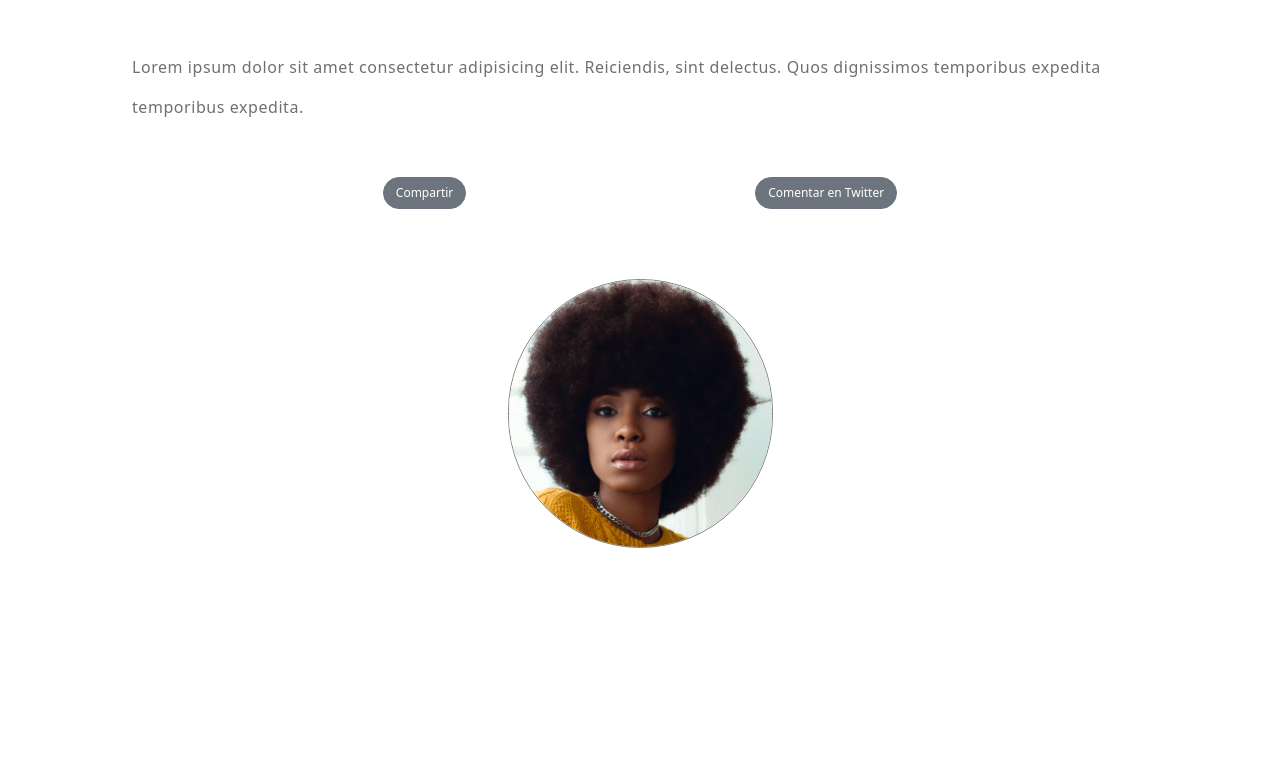
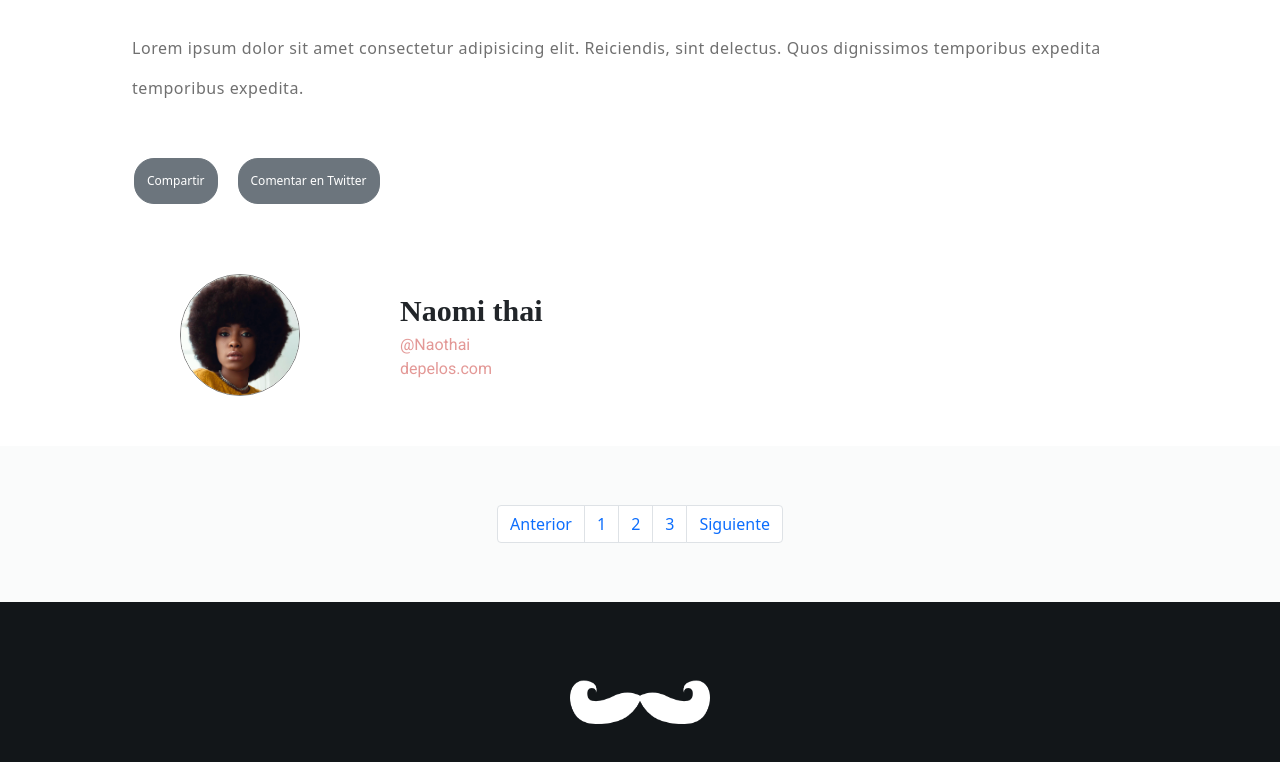
Before and after one commit to TanaAC/barbershop, a plain HTML site: page index.html in a window 1280 px wide. Shown: the part 1206-1968 px from the top of the page. Before the commit the page ends 1788 px from the top, so only its background shows below. Drawn offline with nearby package versions, Linux system fonts and the light colour scheme; a script that the page names is missing; a web font is replaced by a local one.

Commit message:
almost finished

```diff
--- a/assets/scss/abstracts/_variables.scss
+++ b/assets/scss/abstracts/_variables.scss
@@ -5,10 +5,10 @@ $color-light-gray:#D1D1D1;
 $color-fuzzy-wuzzy:#E56353;
 $color-ruddy-pink:#D76C69;
 $color-spanish-pink:#ECBCBA;
-$color-Eerie-black: #121619;
+$color-Eerielack-b: #121619;
 $color-raisin-black: #222323;
 $color-nickel: #6C6E70;
-
+$color-grey-light:#c4cccf17;
 
 
 //font-sizes
@@ -17,3 +17,12 @@ $fz-x-larg: 30px;
 $fz-larg: 18px;
 $fz-medium: 16px;
 $fz-small: 12px;
+
+//font-familys
+$ff-roboto:'Roboto', sans-serif;
+$ff-playf :'Playfair Display', serif;
+
+//font-weight
+$fw-black: 900;
+$fw-medium: 500;
+$fw-regular: 400;
--- a/assets/scss/components/_buttons.scss
+++ b/assets/scss/components/_buttons.scss
@@ -9,10 +9,18 @@ border-radius: 20px;
 -o-border-radius: 20px;
 font-size: $fz-small;
 margin-bottom: 70px;
-
+height: 46px;
+margin-left: 20px;
 }
 
 .section-button{
     display: flex;
     justify-content: space-evenly;
+    @media screen and (min-width: 992px){
+    justify-content: left;
+    margin-left: 20px;
+    }
+
+
+
 }
--- a/assets/scss/components/_navbar.scss
+++ b/assets/scss/components/_navbar.scss
@@ -1,3 +1,10 @@
-.nav-barbershop{
-    background-color: black;
+.nav-barbershop {
+  background-color: black;
+
+  &__logo {
+    @media screen and (min-width: 992px) {
+      width: 78px;
+      height: 45px;
+    }
+  }
 }
--- /dev/null
+++ b/assets/scss/components/_pagination.scss
@@ -0,0 +1,8 @@
+.pagination-button{
+   height: 156px;
+   display: flex;
+   justify-content: center;
+   align-items: center;
+   margin-top: 50px;
+   background-color: $color-grey-light;
+}
--- /dev/null
+++ b/assets/scss/layout/_data-section.scss
@@ -0,0 +1,41 @@
+.data-section{
+
+    text-align: start;
+&__name{
+    font-family:$ff-playf;
+    font-size: $fz-x-larg;
+    font-weight: $fw-black;
+    width: 164px;
+}
+
+@media screen and (min-width: 992px) {
+    flex-direction: row;
+    justify-content: start;
+    margin-left: 100px;
+  }
+
+  &__nickname{
+    font-family: $ff-roboto;
+    color: #D76C69B2;
+    width: 164px;
+}
+
+  &__web{
+    font-family: $ff-roboto;
+    color: #D76C69B2;
+  }
+
+  &__paragraph{
+     width: 617px;
+     height: 108px;
+     margin-left: 20px;
+     margin-top: 50px;
+     color:$color-nickel;
+
+     @media screen and (min-width: 414px){
+     display: none;
+     }
+  }
+
+
+}
--- a/assets/scss/layout/_footer.scss
+++ b/assets/scss/layout/_footer.scss
@@ -0,0 +1,14 @@
+.blog-footer{
+    background-color: $color-Eerielack-b;
+    height: 206px;
+    display: flex;
+    justify-content: center;
+    align-items: center;
+
+    @media screen and (min-width: 992px) {
+    .image-footer {
+    width: 140px;
+    height: 70px;
+    }
+    }
+}
--- a/assets/scss/layout/_hero-section.scss
+++ b/assets/scss/layout/_hero-section.scss
@@ -3,6 +3,7 @@
     justify-content: center;
     align-items: center;
     background-image: url(../img/post-image.jpg);
+    background-position: center;
     background-size:cover;
     background-repeat: no-repeat;
     position: relative;
@@ -13,7 +14,8 @@
     &__title {
     font-family: 'Playfair Display', serif;
     font-size: 40px;
-    font-weight: bolder;
+    font-weight: $fw-black;
+    text-align: center;
     }
 
     &__fas {
@@ -21,6 +23,7 @@
     display: grid;
     align-items: center;
     margin-top: 520px;
+    stroke: $color-white;
     }
 
 
--- a/assets/scss/layout/_presentation-section.scss
+++ b/assets/scss/layout/_presentation-section.scss
@@ -1,15 +1,22 @@
-.presentation-section{
-display: flex;
-justify-content: center;
-
-&__img{
+.presentation-section {
+  display: flex;
+  justify-content: center;
+  flex-direction: column;
+  align-items: center;
+  @media screen and (min-width: 992px) {
+    flex-direction: row;
+    justify-content: start;
+    margin-left: 180px;
+  }
+  &__img {
     border: 1px solid gray;
     border-radius: 150px;
     -webkit-border-radius: 150px;
     -moz-border-radius: 150px;
     -ms-border-radius: 150px;
     -o-border-radius: 150px;
+    width: 120px;
+  }
+
 
 }
-
-}
--- a/assets/scss/main.scss
+++ b/assets/scss/main.scss
@@ -12,9 +12,11 @@
 // components
 @import "components/buttons";
 @import "components/navbar";
+@import "components/pagination";
 
 //layout
 @import "layout/footer";
 @import "layout/hero-section";
 @import "layout/blog-section";
 @import "layout/presentation-section";
+@import "layout/_data-section";
--- a/index.html
+++ b/index.html
@@ -38,7 +38,7 @@
     <nav class="navbar navbar-expand-md navbar-dark nav-barbershop">
       <div class="container">
         <a class="navbar-brand" href="/assets/img/logo.png">
-          <img width="132" height="53" src="/assets/img/logo.png" alt="logo-barbershop"/></a>
+          <img class="navbar__logo" width="81" height="34" src="/assets/img/logo.png" alt="logo-barbershop"/></a>
           <button class="navbar-toggler" type="button" data-bs-toggle="collapse" data-bs-target="#navbarNav" aria-controls="navbarNav" aria-expanded="false"
           aria-label="Toggle navigation"><span class="navbar-toggler-icon"></span></button>
         <div class="collapse navbar-collapse justify-content-end" id="navbarNav">
@@ -71,7 +71,10 @@
         tu corte de cabello
       </h1>
       <div class="hero-section__fas">
-        <i class="fas fa-chevron-down fa-2x"></i>
+        <svg xmlns="http://www.w3.org/2000/svg" width="30" height="30" fill="currentColor" class="bi bi-chevron-double-down" viewBox="0 0 16 16">
+          <path fill-rule="evenodd" d="M1.646 6.646a.5.5 0 0 1 .708 0L8 12.293l5.646-5.647a.5.5 0 0 1 .708.708l-6 6a.5.5 0 0 1-.708 0l-6-6a.5.5 0 0 1 0-.708z"/>
+          <path fill-rule="evenodd" d="M1.646 2.646a.5.5 0 0 1 .708 0L8 8.293l5.646-5.647a.5.5 0 0 1 .708.708l-6 6a.5.5 0 0 1-.708 0l-6-6a.5.5 0 0 1 0-.708z"/>
+        </svg>
       </div>
     </section>
     <!--hero-section-->
@@ -109,18 +112,35 @@
   <a target="_blank" href="#">
     <img class="presentation-section__img" src="assets/img/naomi-thai.png" alt="naomi-thai">
   </a>
+  <div class="data-section">
+  <article class="data-section__name">Naomi thai</article>
+  <article class="data-section__nickname">@Naothai</article>
+  <article class="data-section__web">depelos.com</article>
+  </div>
+  <div>
+    <p class="data-section__paragraph">Fusce in eros purus. Fusce volutpat nisi purus, ac vehicula ipsum sollicitudin in. Praesent ultrices semper massa, eu pellentesque purus vehicula non. Praesent tincidunt convallis ipsum, quis convallis metus.</p>
+  </div>
+</section>
+<!--presentation-section-->
 
+<!--pagination-->
+<section class="pagination-button">
+<nav aria-label="Page navigation example">
+  <ul class="pagination">
+    <li class="page-item"><a class="page-link" href="#">Anterior</a></li>
+    <li class="page-item"><a class="page-link" href="#">1</a></li>
+    <li class="page-item"><a class="page-link" href="#">2</a></li>
+    <li class="page-item"><a class="page-link" href="#">3</a></li>
+    <li class="page-item"><a class="page-link" href="#">Siguiente</a></li>
+  </ul>
+</nav>
 </section>
-
-
-
-
-
+<!--pagination-->
 
 
     <!--footer-->
     <footer class="blog-footer">
-    <img width="81" height="34" src="assets/img/logo.png" />
+    <img class="image-footer" width="81" height="34" src="assets/img/logo.png" />
     </footer>
     <!--footer-->
 
```
Also changed, not shown: assets/css/style.css, 1 other file.
